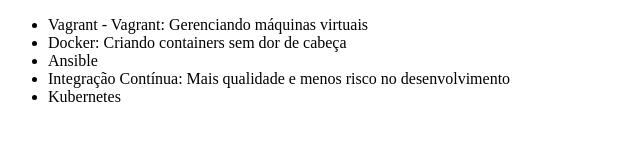
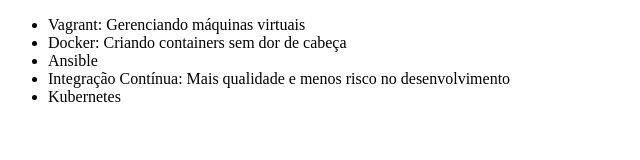
Before and after one commit to kaory-china/alura-git, a plain HTML site: page index.html in a window 1280 px wide. Shown: the full height of the page, 0-640 px from the left. Drawn offline with Linux system fonts and the light colour scheme.

Commit message:
testando reverter commit

```diff
--- a/index.html
+++ b/index.html
@@ -8,7 +8,7 @@
 </head>
 <body>
     <ul>
-        <li>Vagrant - Vagrant: Gerenciando máquinas virtuais</li>
+        <li>Vagrant: Gerenciando máquinas virtuais</li>
         <li>Docker: Criando containers sem dor de cabeça</li>
         <li>Ansible</li>
         <li>Integração Contínua: Mais qualidade e menos risco no desenvolvimento</li>
```
